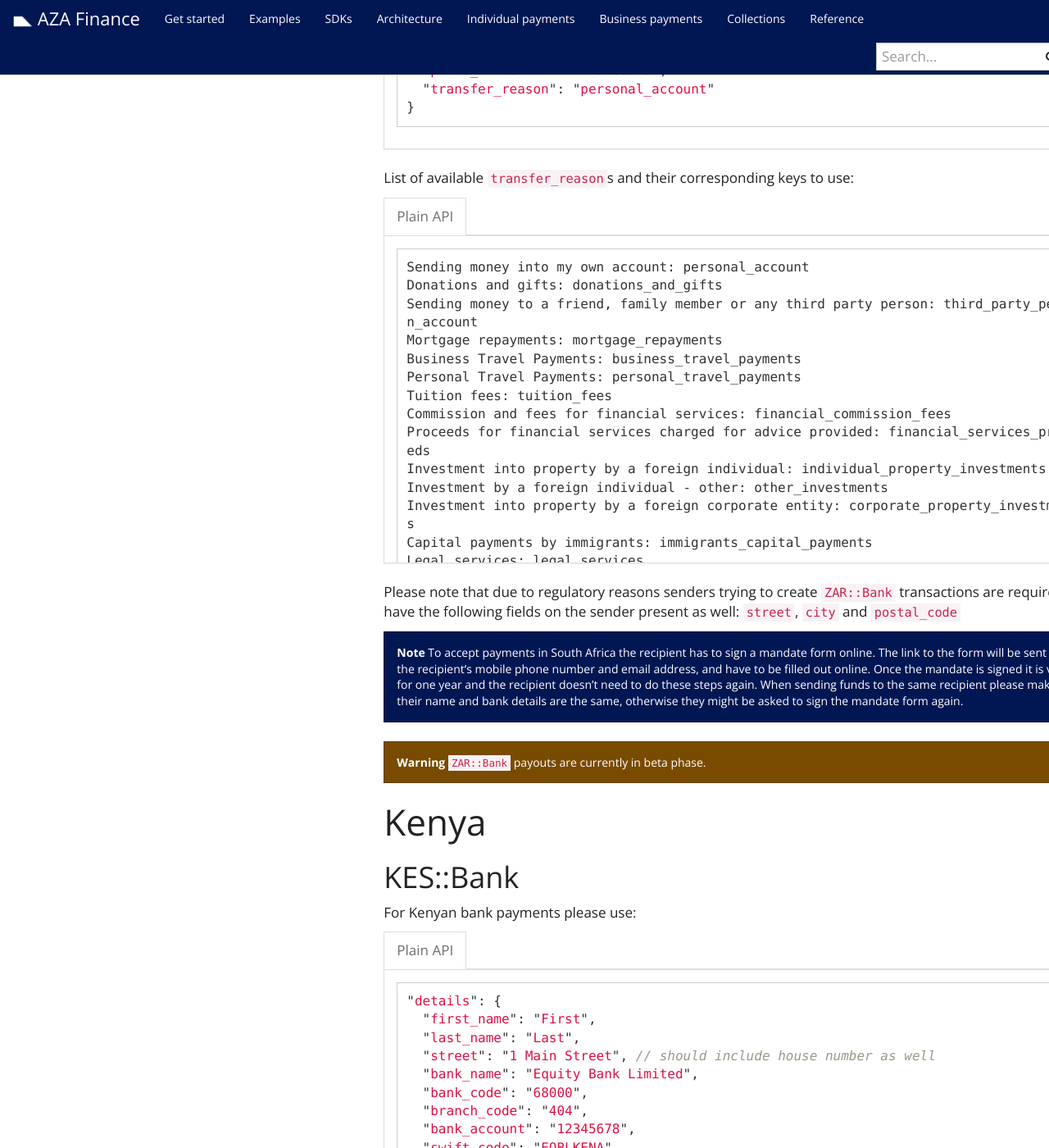
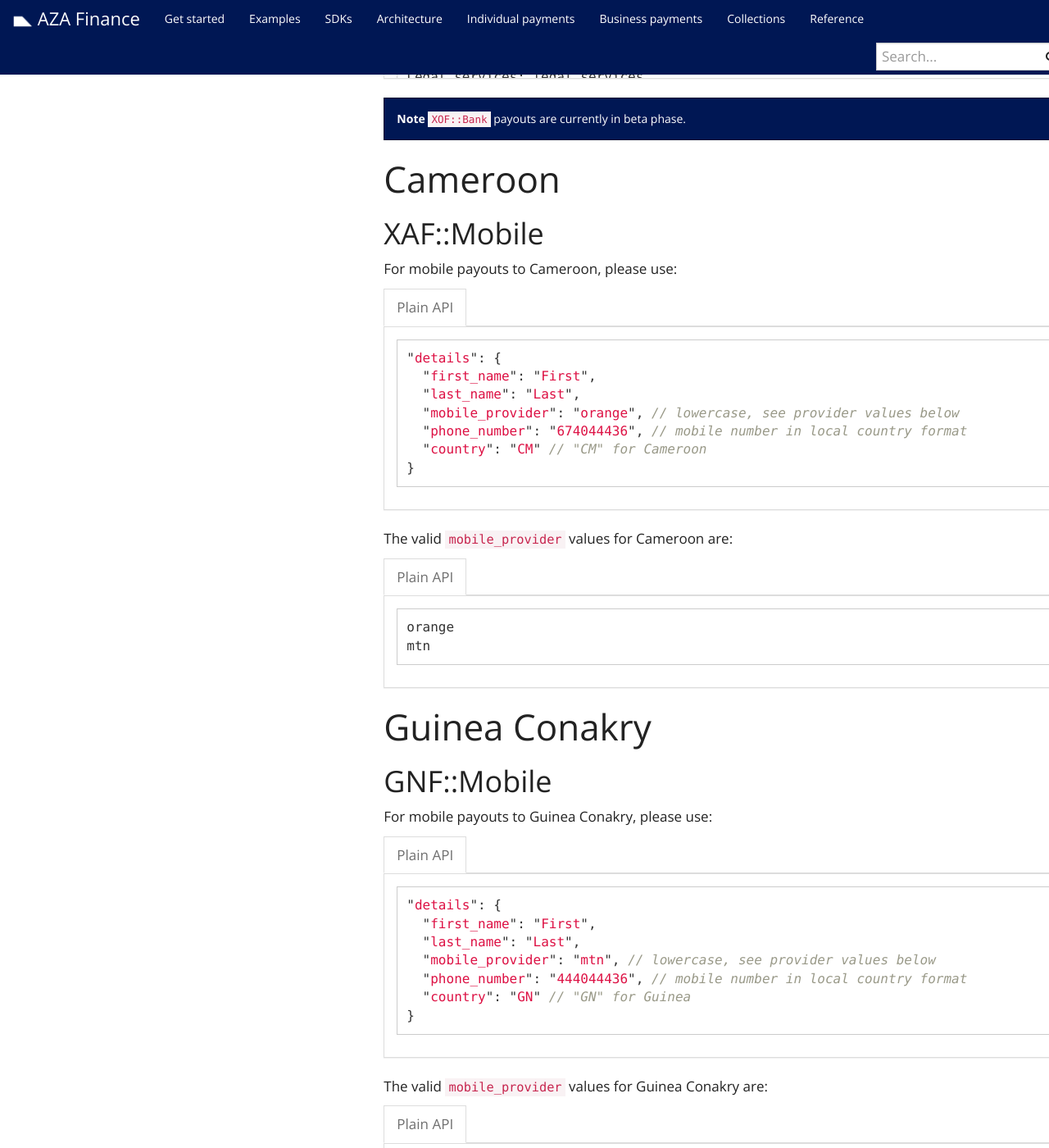
Before and after one commit to transferzero/api-documentation, a Jekyll site: the page built from _docs/individual-payments.md, in a window 1280 px wide and 1400 px high, scrolled down 14384 px. Shown: the whole window at 82% size. Built offline with Jekyll 4.4.1, drawn with Linux system fonts in a browser that asks for light colours; nearby versions of some CDN libraries; comment, search, counter and statistics services are not loaded; some of the changed text lies outside the part shown.

Commit message:
update docs to include GNF/XAF/XOF Mobile expansions

````diff
--- a/_docs/individual-payments.md
+++ b/_docs/individual-payments.md
@@ -400,7 +400,7 @@ For mobile payouts to Senegal and Ivory Coast, please use:
   "last_name": "Last",
   "mobile_provider": "orange", // lowercase, see provider values below
   "phone_number": "774044436", // mobile number in local country format
-  "country": "SN" // "SN" for Senegal (default), "CI" for Ivory Coast
+  "country": "SN" // "SN" for Senegal, "CI" for Ivory Coast, "BF" for Burkina Faso, "ML" for Mali
 }
 ```
 {% endcapture %}
@@ -430,6 +430,28 @@ orange
 
 {% include language-tabbar.html prefix="xof-mobile-providers" raw=data-raw %}
 
+The valid `mobile_provider` values for Burkina Faso are:
+
+{% capture data-raw %}
+```
+orange
+mobicash
+```
+{% endcapture %}
+
+{% include language-tabbar.html prefix="xof-mobile-providers" raw=data-raw %}
+
+The valid `mobile_provider` values for Mali are:
+
+{% capture data-raw %}
+```
+orange
+mobicash
+```
+{% endcapture %}
+
+{% include language-tabbar.html prefix="xof-mobile-providers" raw=data-raw %}
+
 <div class="alert alert-info" markdown="1">
 **Note** Amounts for `XOF::Mobile` payouts to **Ivory Coast 'Orange'** mobile numbers should be multiples of 5.
 </div>
@@ -439,6 +461,68 @@ orange
 </div>
 
 {% include corridors/xof-bank.md recipient_type='individual' %}
+
+# Cameroon
+
+## XAF::Mobile
+
+For mobile payouts to Cameroon, please use:
+
+{% capture data-raw %}
+```javascript
+"details": {
+  "first_name": "First",
+  "last_name": "Last",
+  "mobile_provider": "orange", // lowercase, see provider values below
+  "phone_number": "674044436", // mobile number in local country format
+  "country": "CM" // "CM" for Cameroon
+}
+```
+{% endcapture %}
+
+{% include language-tabbar.html prefix="xaf-mobile-details" raw=data-raw %}
+
+The valid `mobile_provider` values for Cameroon are:
+
+{% capture data-raw %}
+```
+orange
+mtn
+```
+{% endcapture %}
+
+{% include language-tabbar.html prefix="xaf-mobile-providers" raw=data-raw %}
+
+# Guinea Conakry
+
+## GNF::Mobile
+
+For mobile payouts to Guinea Conakry, please use:
+
+{% capture data-raw %}
+```javascript
+"details": {
+  "first_name": "First",
+  "last_name": "Last",
+  "mobile_provider": "mtn", // lowercase, see provider values below
+  "phone_number": "444044436", // mobile number in local country format
+  "country": "GN" // "GN" for Guinea
+}
+```
+{% endcapture %}
+
+{% include language-tabbar.html prefix="gnf-mobile-details" raw=data-raw %}
+
+The valid `mobile_provider` values for Guinea Conakry are:
+
+{% capture data-raw %}
+```
+orange
+mtn
+```
+{% endcapture %}
+
+{% include language-tabbar.html prefix="gnf-mobile-providers" raw=data-raw %}
 
 # South Africa
 
````
Also changed, not shown: other parts of _docs/individual-payments.md (+1 -1 lines), Gemfile.lock.
